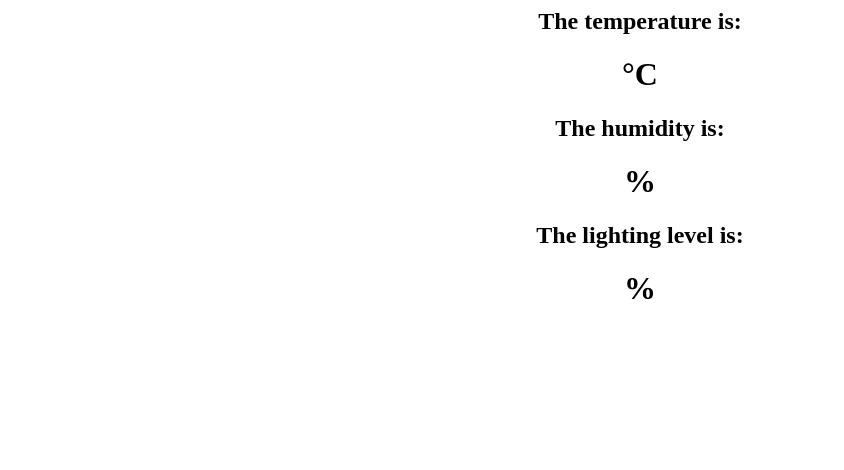
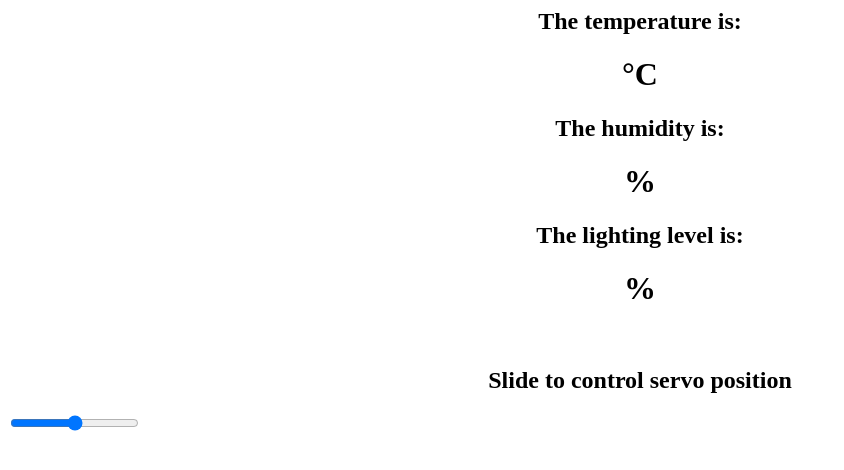
Before and after one commit to GammaRay2033/Micros, a plain HTML site: page Websocket/files/index.html in a window 1280 px wide. Shown: the whole page, without its empty margins (0-844 px from the left). Drawn offline with nearby package versions, Linux system fonts and the light colour scheme; no server answers.

Commit message:
Create index.html

```diff
--- a/Websocket/files/index.html
+++ b/Websocket/files/index.html
@@ -24,5 +24,8 @@
     <h1><center><span id="humidity"></span>%</center></h1>
     <h2><center>The lighting level is:</center></h2>
     <h1><center><span id="lighting"></span>%</center></h1>
+    <br>
+    <h2><center>Slide to control servo position</center></h2>
+    <input id="slider" type="range" min="0" max="180" value="90" />
 </body>
 </html>
```
